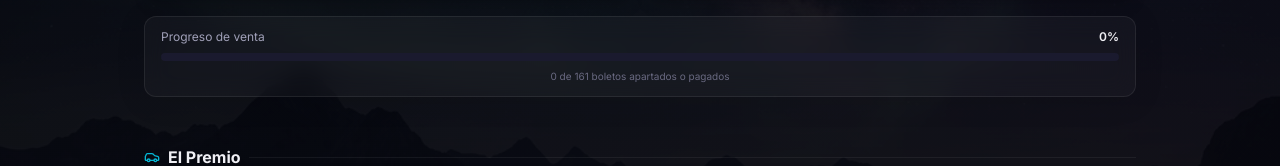
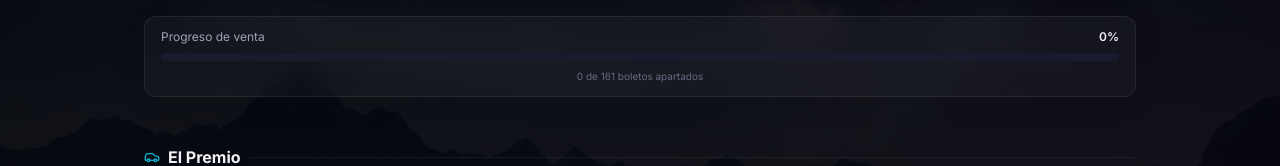
Before and after one commit to edgarochoa00/rifa-app, a Next.js app: page / in a window 1280 px wide. Shown: the part 467-633 px from the top of the page. Built offline with nearby package versions, Linux system fonts and the light colour scheme; no server answers; the database is empty.

Commit message:
Update progress bar text to only say 'boletos apartados'

```diff
--- a/components/stats-bar.tsx
+++ b/components/stats-bar.tsx
@@ -72,7 +72,7 @@ export default function StatsBar() {
         </div>
         <div className="flex items-center justify-center mt-2">
           <span className="text-[10px] text-text-muted">
-            {isLoading ? '—' : `${summary.paidCount + summary.reservedCount} de ${summary.totalTickets} boletos apartados o pagados`}
+            {isLoading ? '—' : `${summary.paidCount + summary.reservedCount} de ${summary.totalTickets} boletos apartados`}
           </span>
         </div>
       </div>
```
